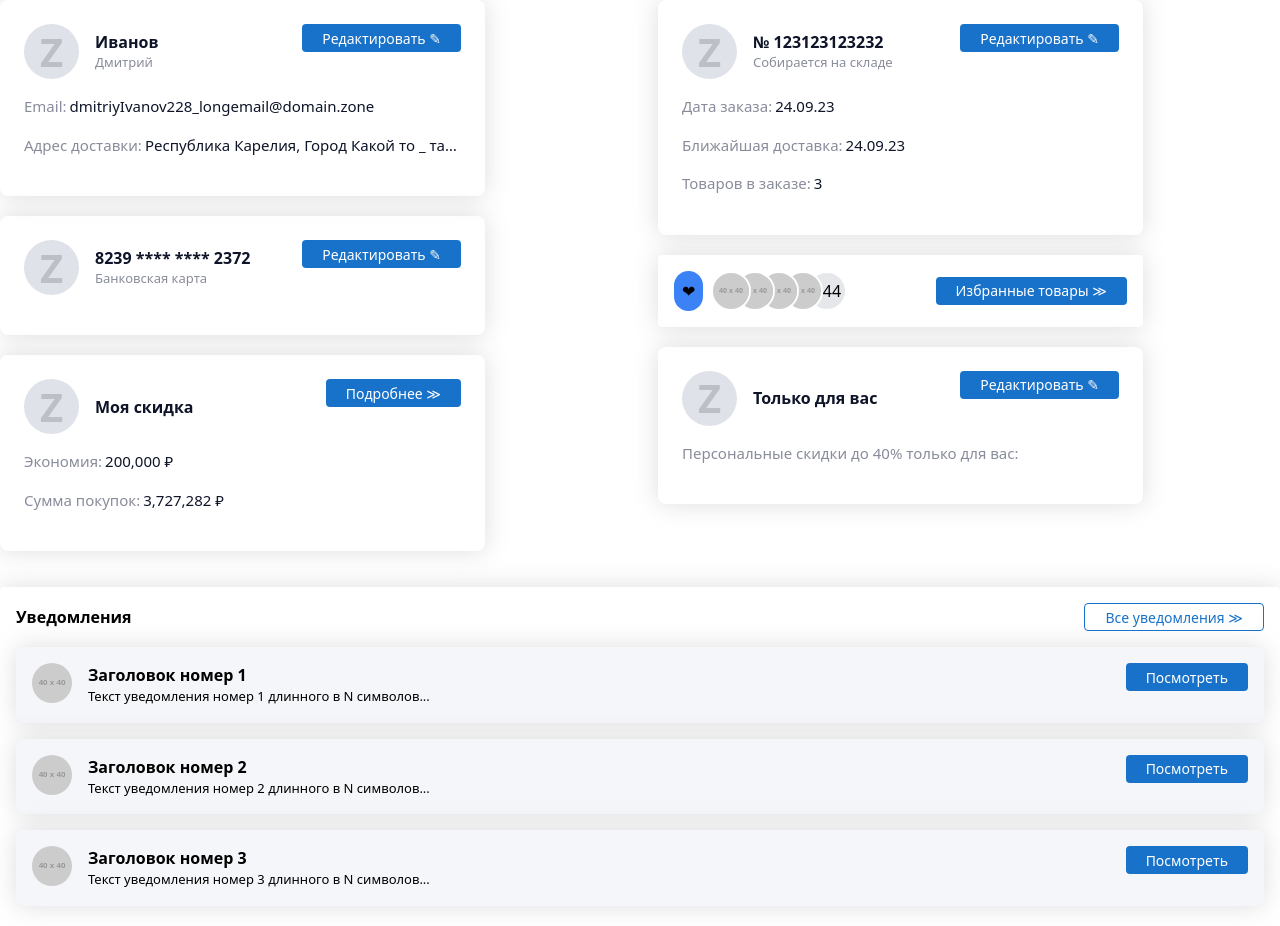
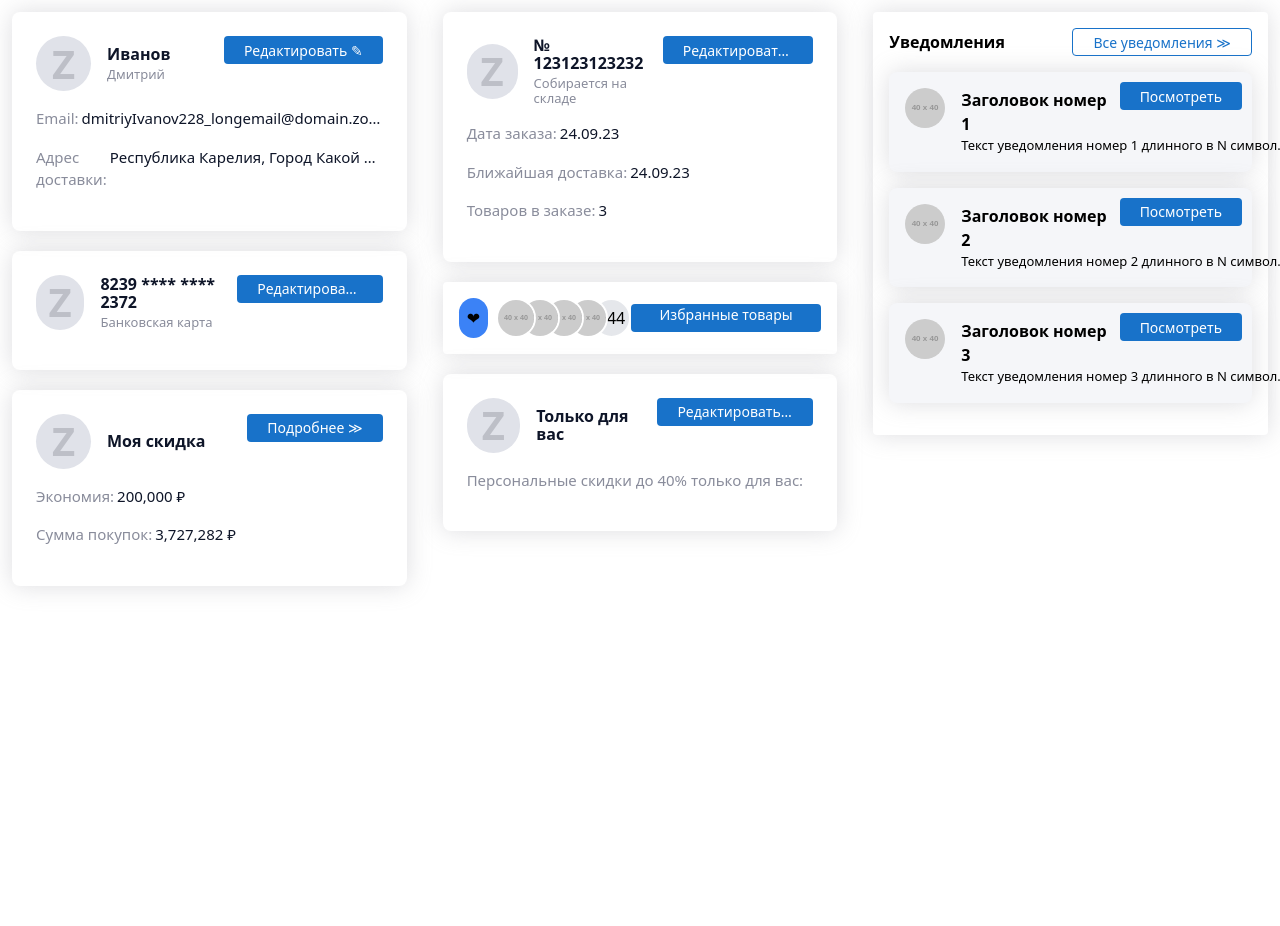
Before and after one commit to KasumovW/Personal-acccount-para, a React (Vite) app: page / in a window 1280 px wide. Shown: the top 926 px of the page. After the commit the page ends 800 px from the top, so only its background shows below. Built offline with nearby package versions, Linux system fonts and the light colour scheme.

Commit message:
Fix adaptive version

```diff
--- a/src/components/Notifications.tsx
+++ b/src/components/Notifications.tsx
@@ -1,4 +1,4 @@
-import React from 'react';
+import React, { useState, useEffect } from 'react';
 
 type Notification = {
 	title: string;
@@ -11,6 +11,19 @@ type NotificationsProps = {
 };
 
 const Notifications: React.FC<NotificationsProps> = ({ notifications }) => {
+	const [isMobile, setIsMobile] = useState(window.innerWidth < 480);
+
+	const handleResize = () => {
+		setIsMobile(window.innerWidth < 480);
+	};
+
+	useEffect(() => {
+		window.addEventListener('resize', handleResize);
+		return () => {
+			window.removeEventListener('resize', handleResize);
+		};
+	}, []);
+
 	return (
 		<div className="notifications-container rounded bg-white p-4 shadow-custom">
 			<div className="header mb-4 flex items-center justify-between">
@@ -22,18 +35,18 @@ const Notifications: React.FC<NotificationsProps> = ({ notifications }) => {
 			{notifications.map((notification, index) => (
 				<div
 					key={index}
-					className="notification-item mb-4 flex justify-between rounded-[8px] bg-[#F5F6F9] p-[16px] shadow-custom"
+					className="notification-item relative mb-4 flex justify-between rounded-[8px] bg-[#F5F6F9] p-[16px] shadow-custom"
 				>
-					<div className="flex">
+					<div className="flex max-w-full">
 						<img src={notification.imageUrl} alt="notification" className="mr-4 h-10 w-10 rounded-full" />
-						<div>
-							<h3 className="text-[16px] font-semibold">{notification.title}</h3>
-							<p className="overflow-hidden text-ellipsis whitespace-nowrap text-[13px] font-normal">
-								{notification.description}
+						<div className="max-w-full">
+							<h3 className="w-[150px] text-[16px] font-semibold">{notification.title}</h3>
+							<p className="max-w-full overflow-hidden text-ellipsis whitespace-nowrap text-[13px] font-normal">
+								{isMobile ? `${notification.description.slice(0, 35)}...` : notification.description}
 							</p>
 						</div>
 					</div>
-					<button className="box-border hidden h-[28px] rounded-[4px] bg-[#1872C9] px-[10px] text-[14px] font-medium text-white md:block md:px-[20px]">
+					<button className="absolute right-2.5 top-2.5 box-border hidden h-[28px] rounded-[4px] bg-[#1872C9] px-[10px] text-[14px] font-medium text-white md:block md:px-[20px]">
 						Посмотреть
 					</button>
 				</div>
--- a/src/pages/Main.tsx
+++ b/src/pages/Main.tsx
@@ -26,7 +26,7 @@ const Main = (props: Props) => {
 
 	return (
 		<div>
-			<div className="w-full gap-[36px] md:flex md:flex-wrap">
+			<div className="grid w-full grid-cols-1 gap-0 p-3 md:grid-cols-3 md:gap-[36px]">
 				<div className="mb-[20px] flex w-full flex-1 flex-col gap-[20px] md:mb-0">
 					<Section
 						title="Иванов"
```
